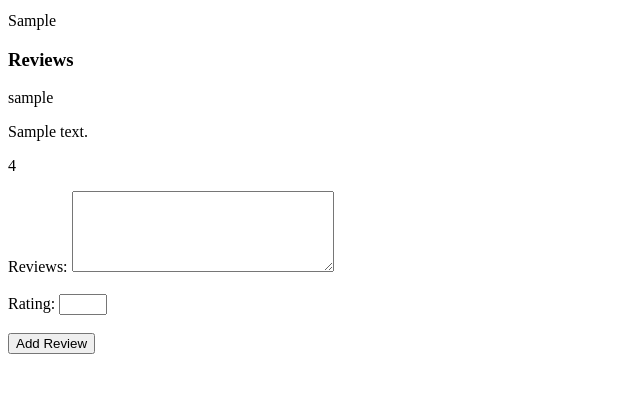
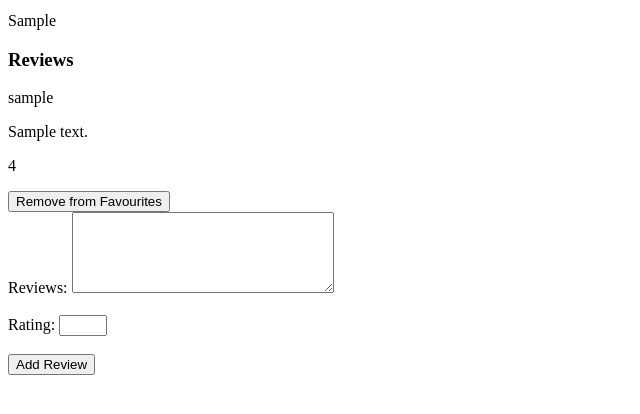
Before and after one commit to B-Selin/WoofAndWander, a Django app: page /places/1 in a window 1280 px wide. Shown: the part 252-666 px from the top of the page, without its empty margins (0-640 px from the left). Run offline with Django 4.2, Linux system fonts and the light colour scheme; a user stored in the database is signed in; tables that the repository leaves empty hold one stand-in row (values such as "Sample post"); some libraries are stand-ins or nearby versions.

Commit message:
Create favourites list, attach it on user profile, include add remove from favourites button on the place detail page

```diff
--- a/main_app/admin.py
+++ b/main_app/admin.py
@@ -1,5 +1,5 @@
 from django.contrib import admin
-from .models import Pet, Profile, Place, Review, Photo
+from .models import Pet, Profile, Place, Review, Photo, Favourite
 
 # Register your models here.
 admin.site.register(Place)
@@ -7,3 +7,4 @@ admin.site.register(Pet)
 admin.site.register(Profile)
 admin.site.register(Review)
 admin.site.register(Photo)
+admin.site.register(Favourite)
--- a/main_app/models.py
+++ b/main_app/models.py
@@ -3,6 +3,8 @@ from django.urls import reverse
 from django.contrib.auth.models import User
 from django.db.models.signals import post_save
 from django.dispatch import receiver
+from django.conf import settings
+
 
 # Create your models here.
 class Place(models.Model):
@@ -25,7 +27,8 @@ class Profile(models.Model):
     latitude = models.FloatField(blank=True, null=True)
     longitude = models.FloatField(blank=True, null=True)
     contributions  = models.IntegerField(default=0)
-
+    user = models.OneToOneField(User, on_delete=models.CASCADE)
+    favourites = models.ManyToManyField(Place)
 
     def __str__(self):
         return f'{self.user} ({self.id})'
@@ -55,3 +58,14 @@ class Review(models.Model):
     rating = models.IntegerField(default=5)
     place = models.ForeignKey(Place, on_delete=models.CASCADE)
     profile = models.ForeignKey(Profile, on_delete=models.CASCADE)
+
+
+class Favourite(models.Model):
+    user = models.ForeignKey(User, on_delete=models.CASCADE)
+    place = models.ForeignKey(Place, on_delete=models.CASCADE)
+
+    class Meta:
+        unique_together = ('user', 'place')
+
+    # def __str__(self):
+    #     return f'{self.place.name} favourited by {self.profile.user}'
--- a/main_app/templates/places/details.html
+++ b/main_app/templates/places/details.html
@@ -7,13 +7,31 @@
 <p>{{place.category}}</p>
 
 <h3>Reviews</h3>
-{% for review in place.review_set.all  %}
+{% for review in place.review_set.all %}
 <div>
     <p>{{review.profile.user.username}}</p>
     <p>{{review.comment}}</p>
     <p>{{review.rating}}</p>
 </div>
 {% endfor %}
+
+{% if is_favourite %}
+
+<form action="{% url 'remove_favourite' place.id %}" method="POST">
+    {% csrf_token %}
+    <button type="submit">Remove from Favourites</button>
+</form>
+
+
+{% else %}
+
+<form action="{% url 'add_favourite' place.id %}" method="POST">
+    {% csrf_token %}
+    <button type="submit">Add to Favourites</button>
+</form>
+
+{% endif %}
+
 <form action="{% url 'review_create' place_pk=place.pk %}" method="POST">
     {% csrf_token %}
     {{ form.as_p }}
--- a/main_app/templates/profiles/profile_details.html
+++ b/main_app/templates/profiles/profile_details.html
@@ -73,5 +73,10 @@
 </form>
 {% endif %}
 
+<h3>Favorite Places</h3>
+
+{% for favourite in favourites %}
+<a href="{% url 'place_details' favourite.place.id %}">{{ favourite.place.name }}</a>
+{% endfor %}
 
 {% endblock %}
--- a/main_app/urls.py
+++ b/main_app/urls.py
@@ -8,6 +8,9 @@ urlpatterns = [
     path('accounts/signup/', views.signup, name='signup'),
     path('places/', views.places_index, name='index'),
     path('places/<int:place_id>', views.place_details, name='place_details'),
+    # route for the add favourite
+    path('places/<int:place_id>/add_favourite/', views.add_favourite, name='add_favourite'),
+    path('places/<int:place_id>/remove_favourite/', views.remove_favourite, name='remove_favourite'),
     path('profiles/<int:profile_id>', views.profile_details, name='profile_details'),
     path('pets/create/<int:profile_id>/', views.PetCreate.as_view(), name='pet_create'),
     path('pets/<int:pk>/edit/', views.PetEditView.as_view(), name='pet_edit'),
--- a/main_app/views.py
+++ b/main_app/views.py
@@ -8,12 +8,13 @@ from django.views.generic.edit import CreateView, UpdateView, DeleteView
 from django.contrib.auth.forms import UserCreationForm
 from django.contrib.auth.decorators import login_required
 from django.contrib.auth.mixins import LoginRequiredMixin
-from .models import Place, Pet, Profile, Review, Photo
+from .models import Place, Pet, Profile, Review, Photo, Favourite
 from .forms import PetForm
 from django.urls import reverse
 import os
 import requests
 from django.contrib import messages
+
 
 # Create your views here.
 def home(request):
@@ -43,11 +44,13 @@ def profile_details(request, profile_id):
   user = request.user
   pets = Pet.objects.filter(profile=profile)
   pet_form = PetForm()
+  favourites = Favourite.objects.filter(user=request.user)
   context = {
     'profile': profile,
     'user': user,
     'pets': pets,
     'pet_form': pet_form,
+    'favourites': favourites
   }
   return render(request, 'profiles/profile_details.html', context)
 
@@ -140,11 +143,28 @@ def place_details(request, place_id):
     review.profile = request.user.profile
     review.save()
     return redirect('place_details', place_id=place.pk)
+
+  is_favourite = Favourite.objects.filter(user=request.user, place=place).exists()
+
+
   context = {
      'place': place,
-     'review': review
+     'review': review,
+     'is_favourite': is_favourite,
   }
   return render(request, 'places/details.html', context)
+
+
+def add_favourite(request, place_id):
+    place = Place.objects.get(id=place_id)
+    Favourite.objects.create(user=request.user, place=place)
+    return redirect('place_details', place_id=place_id)
+
+def remove_favourite(request, place_id):
+    place = Place.objects.get(id=place_id)
+    favourite = Favourite.objects.filter(user=request.user, place=place)
+    favourite.delete()
+    return redirect('place_details', place_id=place_id)
 
 
 class ReviewCreate(CreateView):
--- a/woofandwonder/settings.py
+++ b/woofandwonder/settings.py
@@ -25,6 +25,7 @@ GOOGLE_PLACES_API_KEY = os.environ.get('GOOGLE_PLACES_API_KEY')
 BASE_DIR = Path(__file__).resolve().parent.parent
 
 
+
 # Quick-start development settings - unsuitable for production
 # See https://docs.djangoproject.com/en/4.2/howto/deployment/checklist/
 
@@ -35,6 +36,7 @@ SECRET_KEY = 'django-insecure-t+7xjpm=iw!pr%!!z57$lf%$@lpu1bs(k+lp%@004x5wi+m^&d
 DEBUG = True
 
 ALLOWED_HOSTS = []
+
 
 
 # Application definition
@@ -48,6 +50,7 @@ INSTALLED_APPS = [
     'django.contrib.messages',
     'django.contrib.staticfiles',
 ]
+
 
 MIDDLEWARE = [
     'django.middleware.security.SecurityMiddleware',
```
Also changed, not shown: main_app/migrations/0012_favourite.py (added), main_app/migrations/0013_profile_favourites.py (added).
